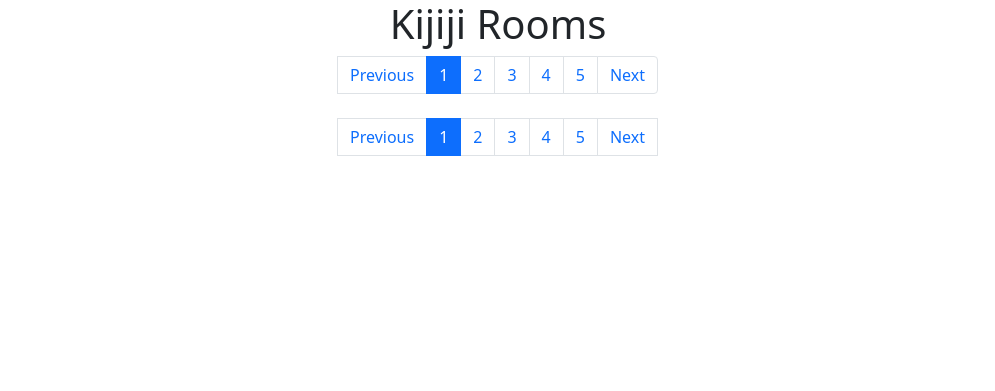
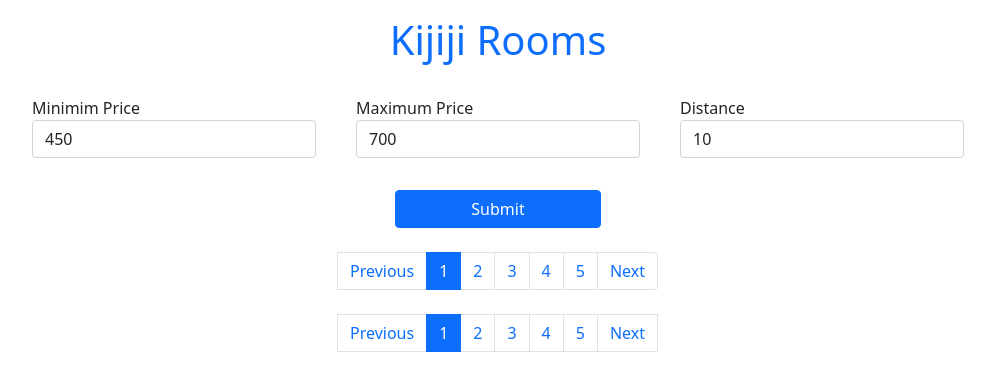
Before and after one commit to rajputje/Kijiji-Web-Scraper, a Flask app: page / in a window 1280 px wide. Shown: the top 391 px of the page, without its empty margins (142-1137 px from the left). Run offline with Flask 2, Linux system fonts and the light colour scheme; data that the repository does not hold is empty.

Commit message:
Added controls, some refactoring, minor css tweaks

```diff
--- a/kijiji_rooms/kijiji_web_scraper.py
+++ b/kijiji_rooms/kijiji_web_scraper.py
@@ -1,72 +1,53 @@
 import requests
 import re
 
-
 from bs4 import BeautifulSoup
-
-
-minPrice = 450
-
-maxPrice = 700
-
 
 class Room:
     price = ''
     title = ''
-
 
     link = ''
     distance = ''
 
     imageUrl = ''
 
+def searchRooms(pageNum, minPrice, maxPrice, distance):
 
-def searchRooms(pageNum):
+    print("Min: " + str(minPrice))
+    print("Max: " + str(maxPrice))
+    print("Dis: " + str(distance))
 
-    url='https://www.kijiji.ca/b-for-rent/mississauga-peel-region/room/page-' + str(pageNum) + '/k0c30349001l1700276?rb=true&ll=43.733835%2C-79.823181&address=11965+Hurontario+Street%2C+Brampton%2C+ON&ad=offering&radius=11.0&dc=true'
-
+    url='https://www.kijiji.ca/b-for-rent/mississauga-peel-region/room/page-' + str(pageNum) + '/k0c30349001l1700276?rb=true&ll=43.733835%2C-79.823181&address=11965+Hurontario+Street%2C+Brampton%2C+ON&ad=offering&radius=' + str(distance) + '&dc=true'
     response = requests.get(url)
 
     html = BeautifulSoup(response.text, 'html.parser')
-
-
     infoList = html.findAll('div', class_='search-item')
-
 
     rooms = []
 
-
     for info in infoList:
-
 
         room = Room()
 
-
-        room.price = info.find('div', class_='price').string.strip()
-
+        try:
+            room.price = info.find('div', class_='price').text.strip()
+        except:
+            print(url)
 
         if re.search('[a-zA-Z]', room.price) == None:
 
-
             priceFloat = float(room.price.strip('$').replace(',', ''))
-
 
             if not(minPrice <= priceFloat <= maxPrice):
                 continue
 
-
         room.title = info.find('a', class_='title').string.strip()
-
-
         room.link = info.find('a', class_='title').get('href')
-
-
         room.distance = info.find('div', class_='distance').string.strip()
-
         room.imageUrl = info.find('img').get('data-src', None)
 
         if room.imageUrl == None:
-
             room.imageUrl = info.find('img')['src']
 
         rooms.append(room)
--- a/kijiji_rooms/main.py
+++ b/kijiji_rooms/main.py
@@ -1,19 +1,42 @@
-from flask import Flask, render_template
+from flask import Flask, render_template, request
 
 import kijiji_web_scraper
 
 
 app = Flask(__name__)
 
+DEF_MIN_PRICE = 450
+DEF_MAX_PRICE = 700
+DEF_DISTANCE = 10
+
+currMinPrice = DEF_MIN_PRICE
+currMaxPrice = DEF_MAX_PRICE
+currDistance = DEF_DISTANCE
 
 @app.route("/")
 @app.route("/<pageNum>")
 
 def home(pageNum = 1):
 
-    rooms = kijiji_web_scraper.searchRooms(pageNum)
+    global currMinPrice
+    global currMaxPrice
+    global currDistance
 
-    return render_template("home.html", pageNum = pageNum, rooms = rooms)
+    minPrice = request.args.get("min_price")
+    maxPrice = request.args.get("max_price")
+    distance = request.args.get("distance")
+
+    minPrice = currMinPrice if minPrice == "" or minPrice is None else float(minPrice)
+    maxPrice = currMaxPrice if maxPrice == "" or maxPrice is None else float(maxPrice)
+    distance = currDistance if distance == "" or distance is None else float(distance)
+
+    currMinPrice = minPrice
+    currMaxPrice = maxPrice
+    currDistance = distance
+
+    rooms = kijiji_web_scraper.searchRooms(pageNum, minPrice, maxPrice, distance)
+
+    return render_template("home.html", pageNum = pageNum, rooms = rooms, minPrice = minPrice, maxPrice = maxPrice, distance = distance)
 
 
 if __name__ == "__main__":
--- a/kijiji_rooms/static/css/stylesheet.css
+++ b/kijiji_rooms/static/css/stylesheet.css
@@ -11,3 +11,11 @@
 .heading{
     text-align: center;
 }
+
+.heading>a{
+    text-decoration: none;
+}
+
+.heading>a:hover{
+    text-decoration: underline;
+}
--- a/kijiji_rooms/templates/home.html
+++ b/kijiji_rooms/templates/home.html
@@ -13,7 +13,28 @@
   </head>
   <body>
 
-    <h1 class="heading"> Kijiji Rooms </h1>
+    <h1 class="heading mt-3"> <a href="/"> Kijiji Rooms </a> </h1>
+
+    <form>
+      <fieldset class="row m-4 justify-content-center">
+        <div class="form-group col-md-3 m-2">
+              <label for="min_price">Minimim Price</label>
+              <input name="min_price" type="number" class="form-control" value="{{minPrice}}">
+        </div>
+        <div class="form-group col-md-3 m-2">
+              <label for="max_price">Maximum Price</label>
+              <input name="max_price" type="number" class="form-control" value="{{maxPrice}}">
+        </div>
+        <div class="form-group col-md-3 m-2">
+          <label for="distance">Distance</label>
+          <input name="distance" type="number" class="form-control" value="{{distance}}">
+        </div>
+      </fieldset>
+
+      <fieldset class="row m-4 justify-content-center">
+        <input type="submit" class="btn btn-primary col-md-2">
+      </fieldset>
+    </form>
 
     <nav>
       <ul class="pagination justify-content-center" id="pag_ul_1">
```
